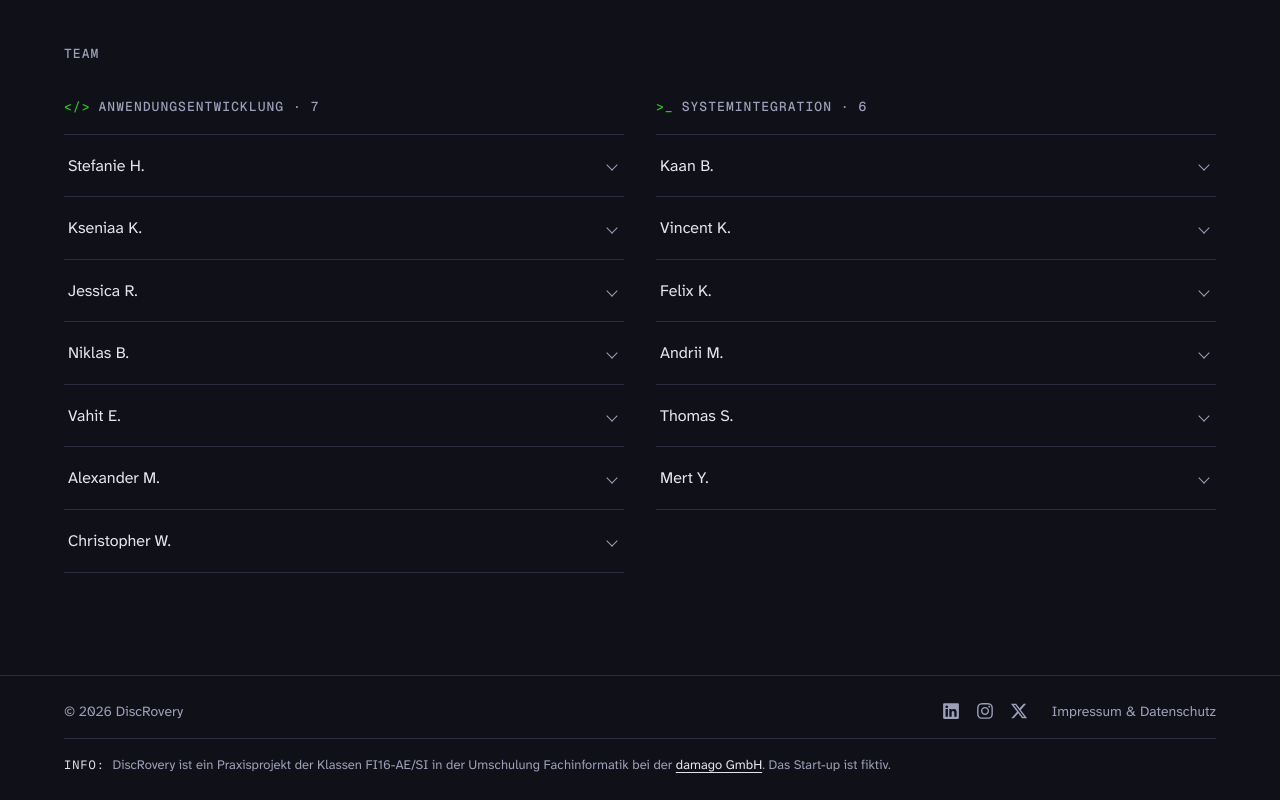
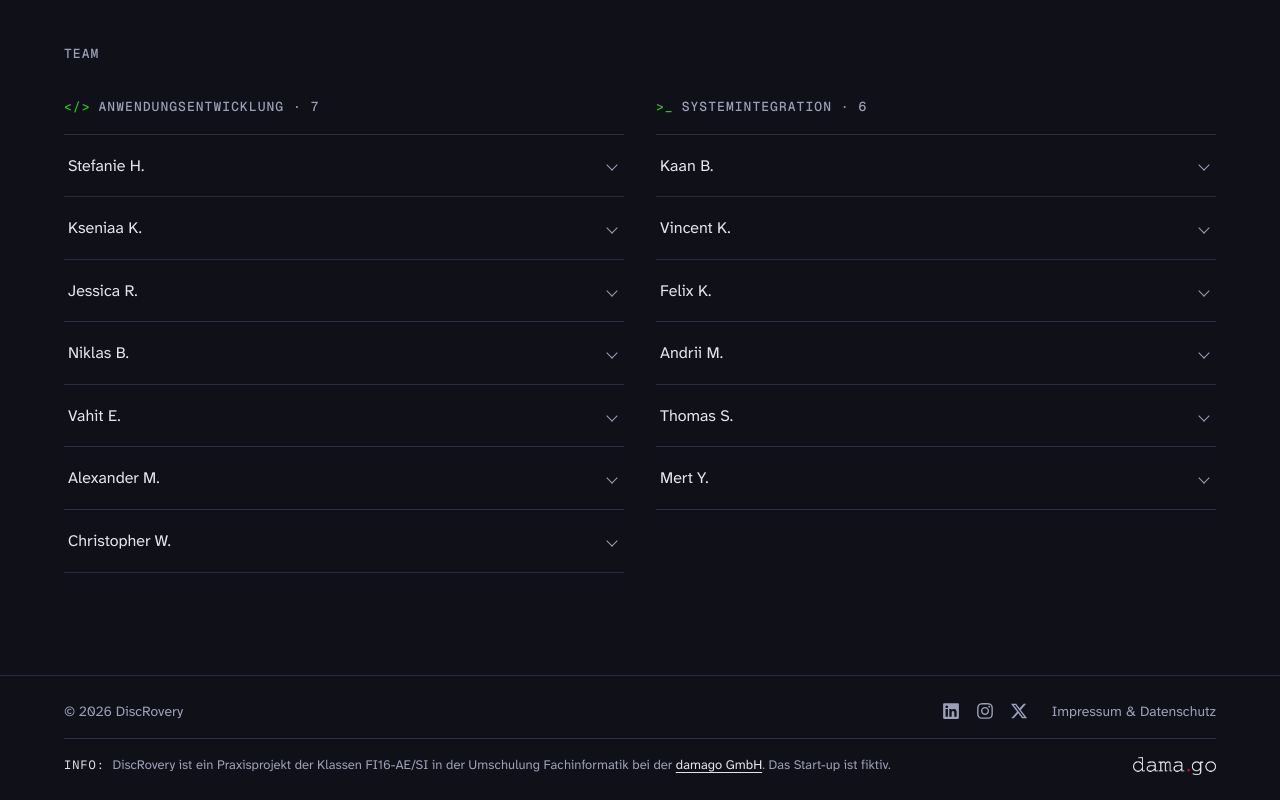
Before and after one commit to digiCoon/discRovery, a React (Vite) app: page / in a window 1280 px wide. Shown: the part 1536-2336 px from the top of the page. Built offline with nearby package versions, Linux system fonts and the light colour scheme.

Commit message:
feat: add damago logo to footer

```diff
--- a/src/components/Footer.jsx
+++ b/src/components/Footer.jsx
@@ -1,6 +1,9 @@
 import { Link } from 'react-router'
 import SocialLinks from './SocialLinks.jsx'
+import damagoLogo from '../assets/images/damago_logo_weiss.webp'
 import '../styles/Footer.css'
+
+const damagoUrl = 'https://www.damago.de/de/umschulung-fachinformatik'
 
 export default function Footer() {
     const year = new Date().getFullYear()
@@ -20,14 +23,25 @@ export default function Footer() {
                     </div>
                 </div>
 
+                <div className="site-footer__project">
                     <p className="site-footer__note">
                         <span className="site-footer__label">Info:</span> DiscRovery ist ein Praxisprojekt der
                         Klassen FI16-AE/SI in der Umschulung Fachinformatik bei der{' '}
-                    <a href="https://www.damago.de/de" target="_blank" rel="noopener noreferrer">
+                        <a href={damagoUrl} target="_blank" rel="noopener noreferrer">
                             damago GmbH
                         </a>
                         . Das Start-up ist fiktiv.
                     </p>
+
+                    <a
+                        className="site-footer__partner"
+                        href={damagoUrl}
+                        target="_blank"
+                        rel="noopener noreferrer"
+                    >
+                        <img src={damagoLogo} alt="damago GmbH" />
+                    </a>
+                </div>
             </div>
         </footer>
     )
--- a/src/styles/Footer.css
+++ b/src/styles/Footer.css
@@ -43,9 +43,19 @@
     color: var(--color-accent);
 }
 
-.site-footer .site-footer__note {
+/* Project note with the partner logo on the right */
+.site-footer__project {
+    display: flex;
+    flex-wrap: wrap;
+    align-items: center;
+    justify-content: space-between;
+    gap: 1rem;
     padding-top: 1rem;
     border-top: 1px solid var(--color-border);
+}
+
+.site-footer .site-footer__note {
+    flex: 1 1 24rem;
     font-size: 0.8125rem;
 }
 
@@ -64,3 +74,22 @@
     text-transform: uppercase;
     color: var(--color-text);
 }
+
+.site-footer__partner {
+    display: block;
+    flex-shrink: 0;
+}
+
+/* Logo is shown unchanged as provided; rounded corners soften its own background */
+.site-footer__partner img {
+    display: block;
+    height: 1.1rem;
+    width: auto;
+    border-radius: 0.25rem;
+    opacity: 0.9;
+    transition: opacity 0.15s;
+}
+
+.site-footer__partner:hover img {
+    opacity: 1;
+}
```
Also changed, not shown: src/assets/images/damago_logo_weiss.webp (added). Lines whose indentation alone changed are shown as unchanged.
